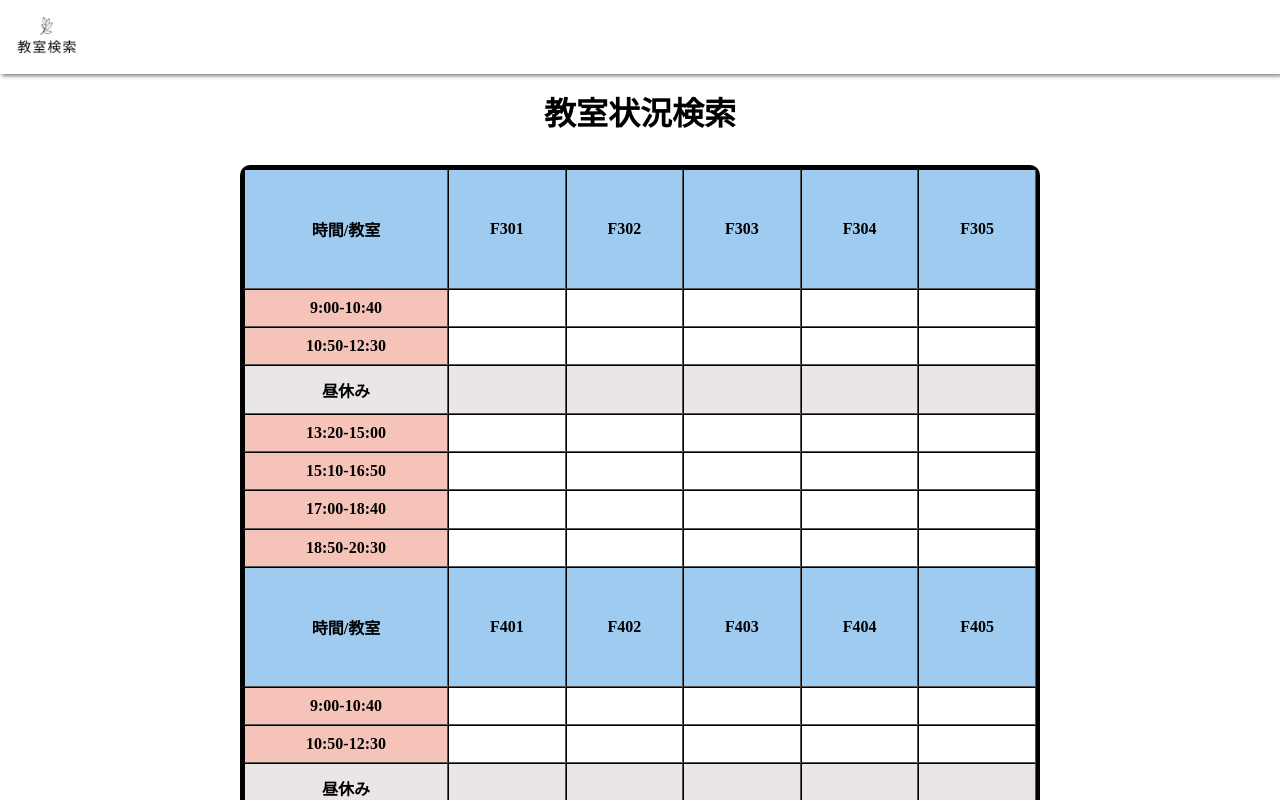
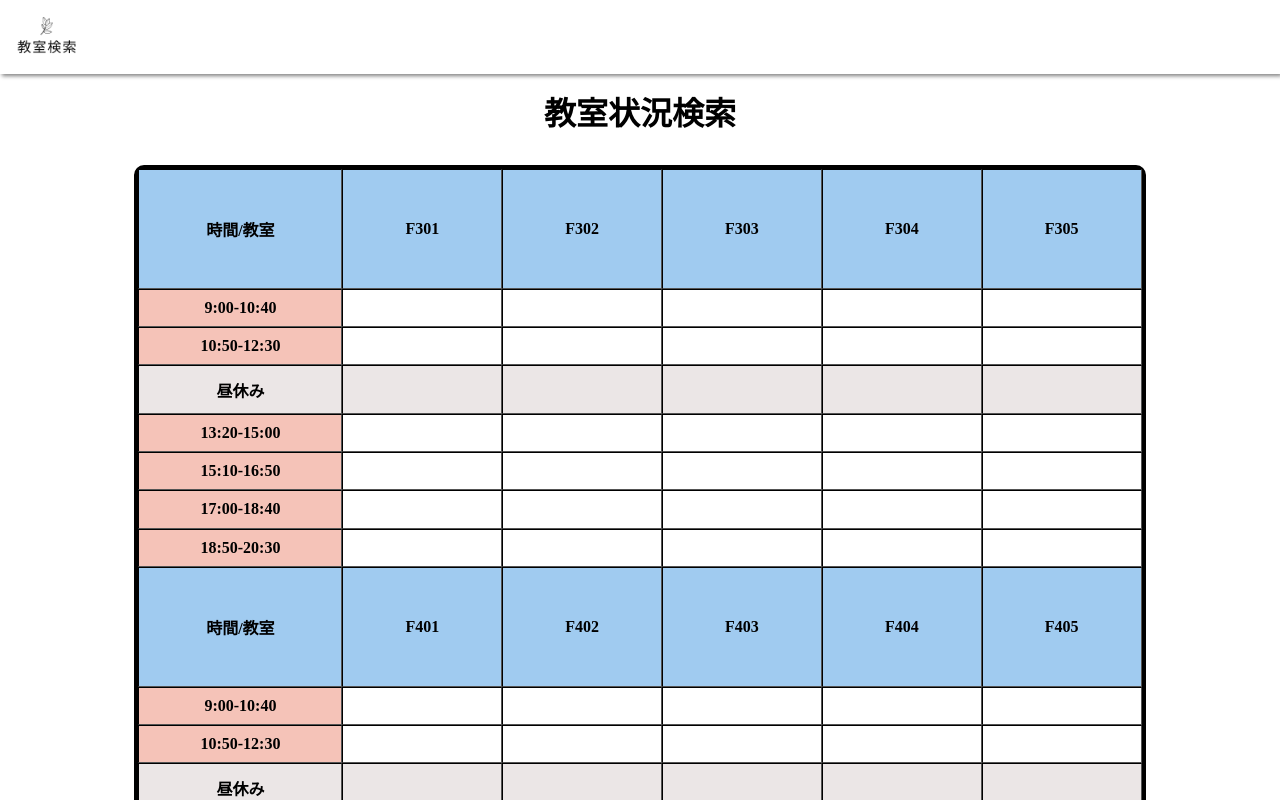
Before and after one commit to v-code-team-pioneer-inc/ccrs-frontend, a Next.js app: page /rooms in a window 1280 px wide. Shown: the top 800 px of the page. Built offline with nearby package versions, Linux system fonts and the light colour scheme.

Commit message:
[MODIFY]widthを%に

```diff
--- a/styles/rooms/ClassroomStatusTable.module.css
+++ b/styles/rooms/ClassroomStatusTable.module.css
@@ -5,12 +5,10 @@
     border-collapse: separate;
     border-radius: 10px 10px 10px 10px;
     margin: 0 auto;
-    width: 800px;
+    width: 80%;
     height: 1600px;
     overflow :auto;
 }
-
-
 
 .room_head{
    height: 120px;
```
